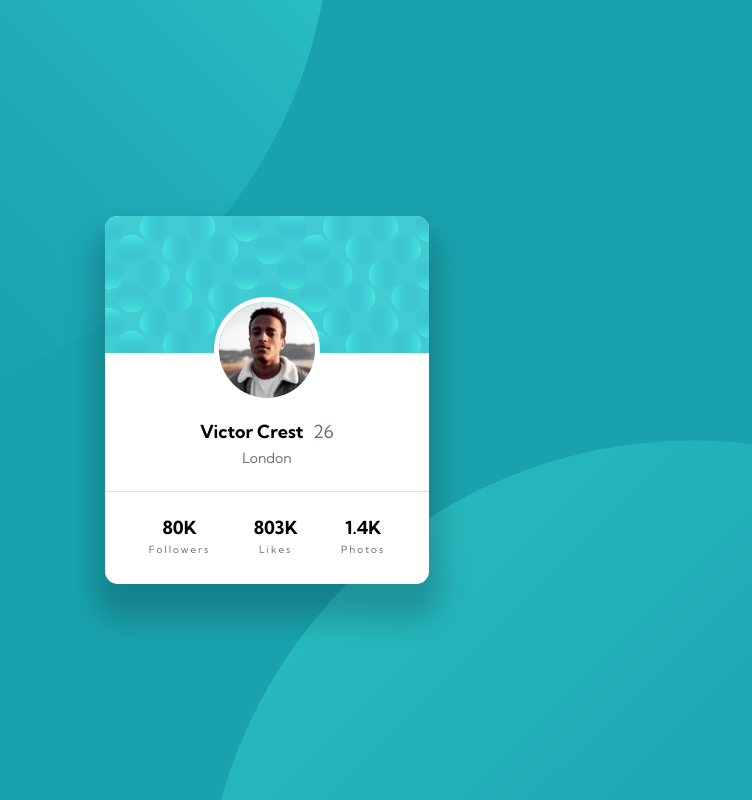
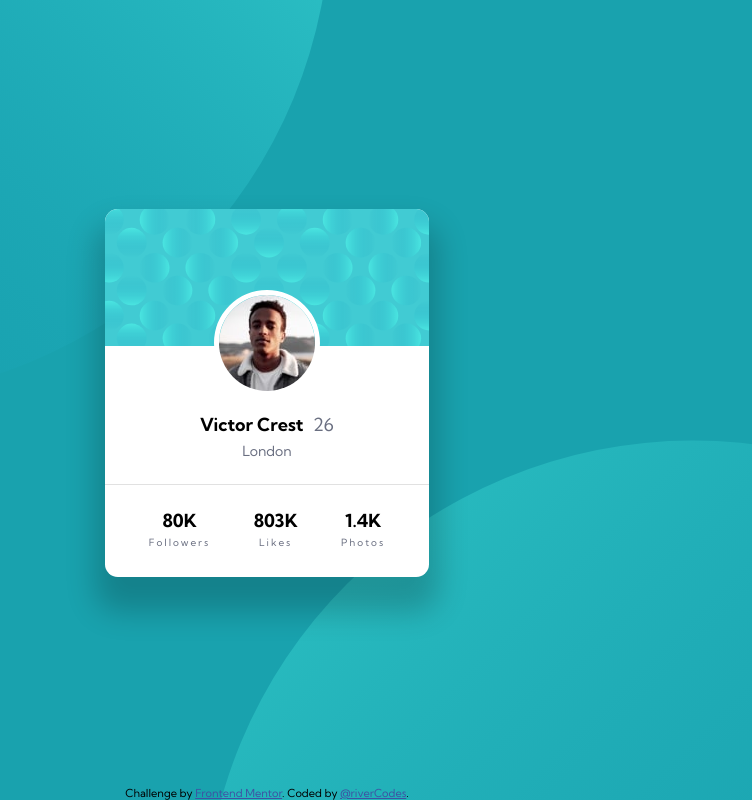
Before and after one commit to riverCodes/profile-card-component, a plain HTML site: page index.html in a window 1280 px wide. Shown: the whole page, without its empty margins (373-1125 px from the left). Drawn offline with Linux system fonts and the light colour scheme.

Commit message:
finished challenge

```diff
--- a/index.html
+++ b/index.html
@@ -47,10 +47,10 @@
       </div>
     </div>
   </main>
-<!--
+
   <div class="attribution">
     Challenge by <a href="https://www.frontendmentor.io?ref=challenge" target="_blank">Frontend Mentor</a>.
-    Coded by <a href="#">Your Name Here</a>.
-  </div>-->
+    Coded by <a href="https://www.frontendmentor.io/profile/riverCodes">@riverCodes</a>.
+  </div>
 </body>
 </html>
```
Also changed, not shown: Screenshot.png (added), 2 other files.
